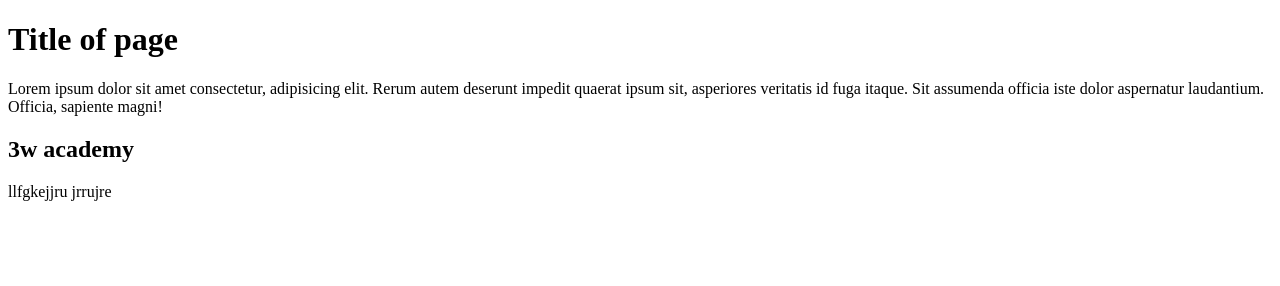
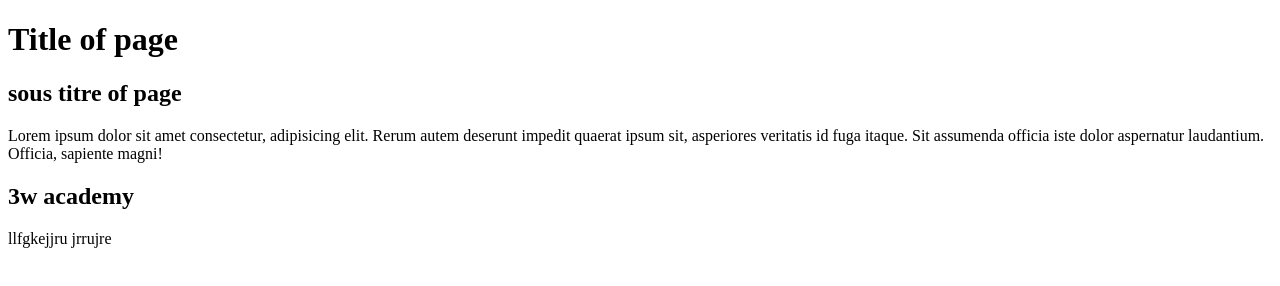
Before and after one commit to emna011090/3wa-git-exemple, a plain HTML site: page git_exemple/index.html in a window 1280 px wide. Drawn offline with Linux system fonts and the light colour scheme.

Commit message:
ajouter h2 à html

```diff
--- a/git_exemple/index.html
+++ b/git_exemple/index.html
@@ -7,7 +7,10 @@
     <title>Document</title>
 </head>
 <body>
-    <header><h1>Title of page</h1></header>
+    <header>
+        <h1>Title of page</h1>
+        <h2>sous titre of page</h2>
+    </header>
     <main>
         <section>
 <p>Lorem ipsum dolor sit amet consectetur, adipisicing elit. Rerum autem deserunt impedit quaerat ipsum sit, asperiores veritatis id fuga itaque. Sit assumenda officia iste dolor aspernatur laudantium. Officia, sapiente magni!</p>
```
